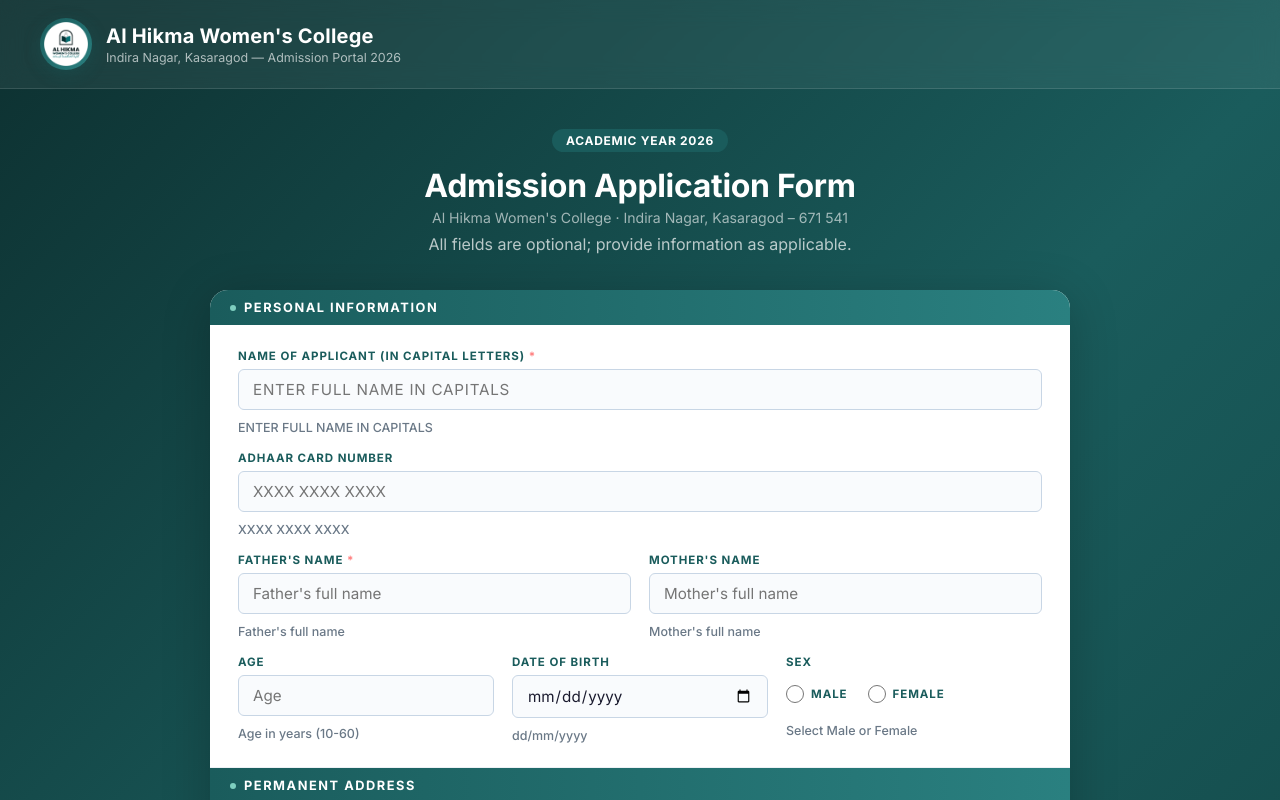
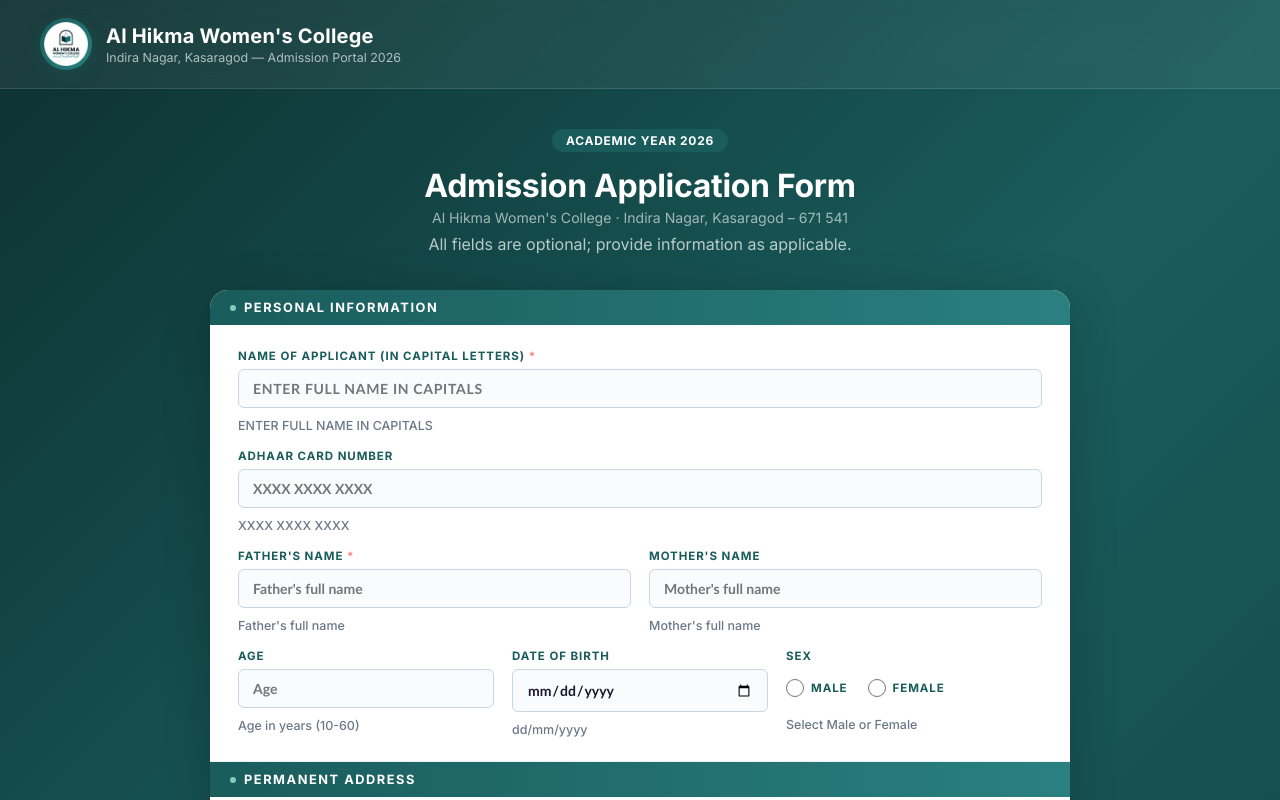
Before and after one commit to ajmal-mubarak/alhikma-ksd1, a React (Vite) app: page / in a window 1280 px wide. Shown: the top 800 px of the page. Built offline with nearby package versions, Linux system fonts and the light colour scheme.

Commit message:
font changed by ajnas

```diff
--- a/src/index.css
+++ b/src/index.css
@@ -213,8 +213,9 @@ html, body {
   border: 1.5px solid var(--border);
   border-radius: var(--radius-sm);
   padding: 10px 14px;
-  font-size: 0.95rem;
-  font-family: var(--font);
+  font-size: 14px;
+  font-family: 'Calibri', Calibri, Arial, sans-serif;
+  font-weight: 700;
   color: var(--text);
   background: #f9fbfd;
   transition: border-color 0.2s, box-shadow 0.2s, background 0.2s;
@@ -1049,8 +1050,8 @@ html, body {
 .print-value {
   position: absolute;
   z-index: 2;
-  font-family: 'Arial', Helvetica, sans-serif;
-  font-size: 10pt;
+  font-family: 'Calibri', Calibri, Arial, sans-serif;
+  font-size: 14pt;
   font-weight: 700;
   color: #000;
   white-space: nowrap;
--- a/src/pages/PrintView.jsx
+++ b/src/pages/PrintView.jsx
@@ -196,8 +196,8 @@ export default function PrintView() {
       top: `${pos.top}%`,
       left: `${pos.left}%`,
       transform: 'translateY(-50%)',
-      fontFamily: 'Arial, Helvetica, sans-serif',
-      fontSize: '9.5pt',
+      fontFamily: 'Calibri, "Calibri", Calibri, Arial, sans-serif',
+      fontSize: '14pt',
       fontWeight: '700',
       color: '#000',
       whiteSpace: 'nowrap',
```
